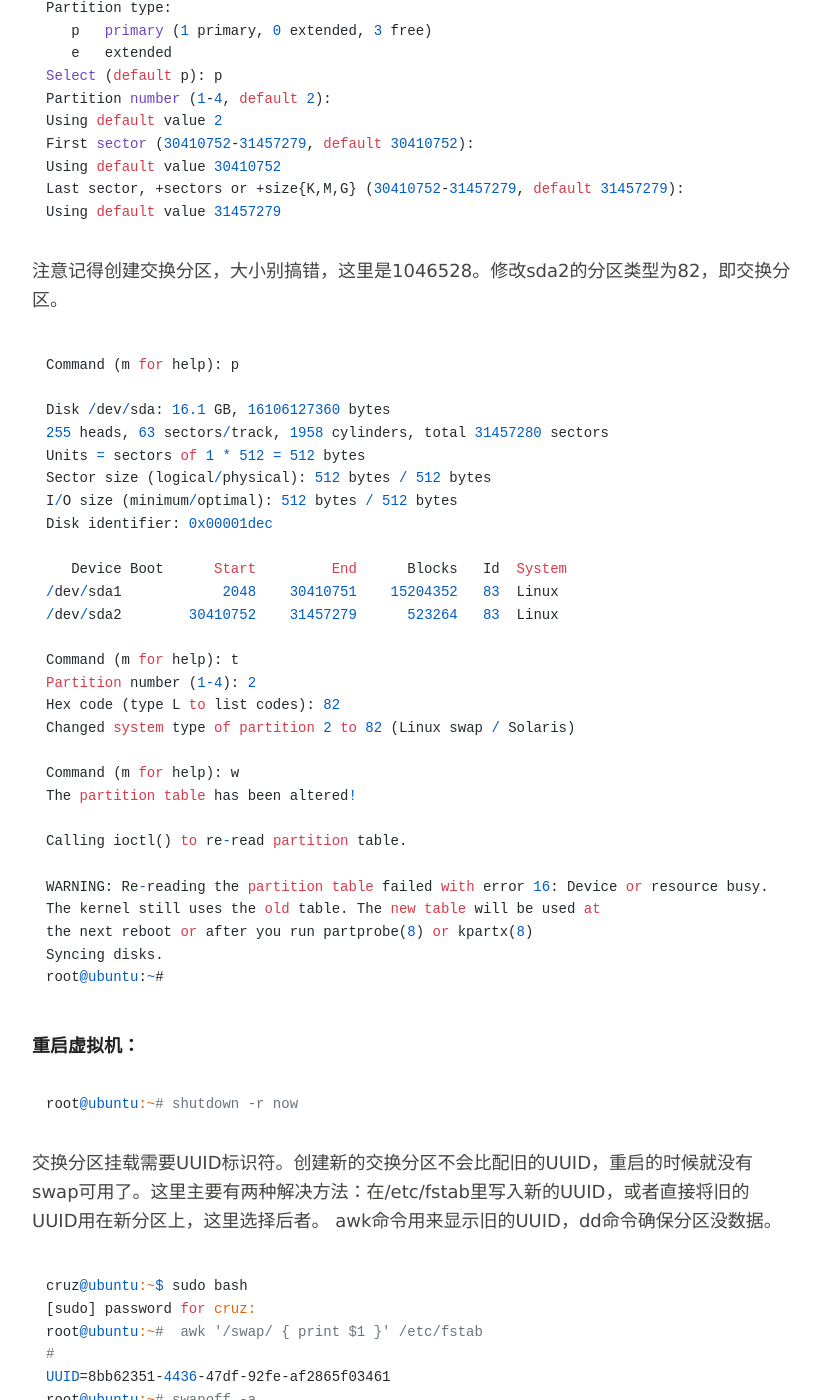
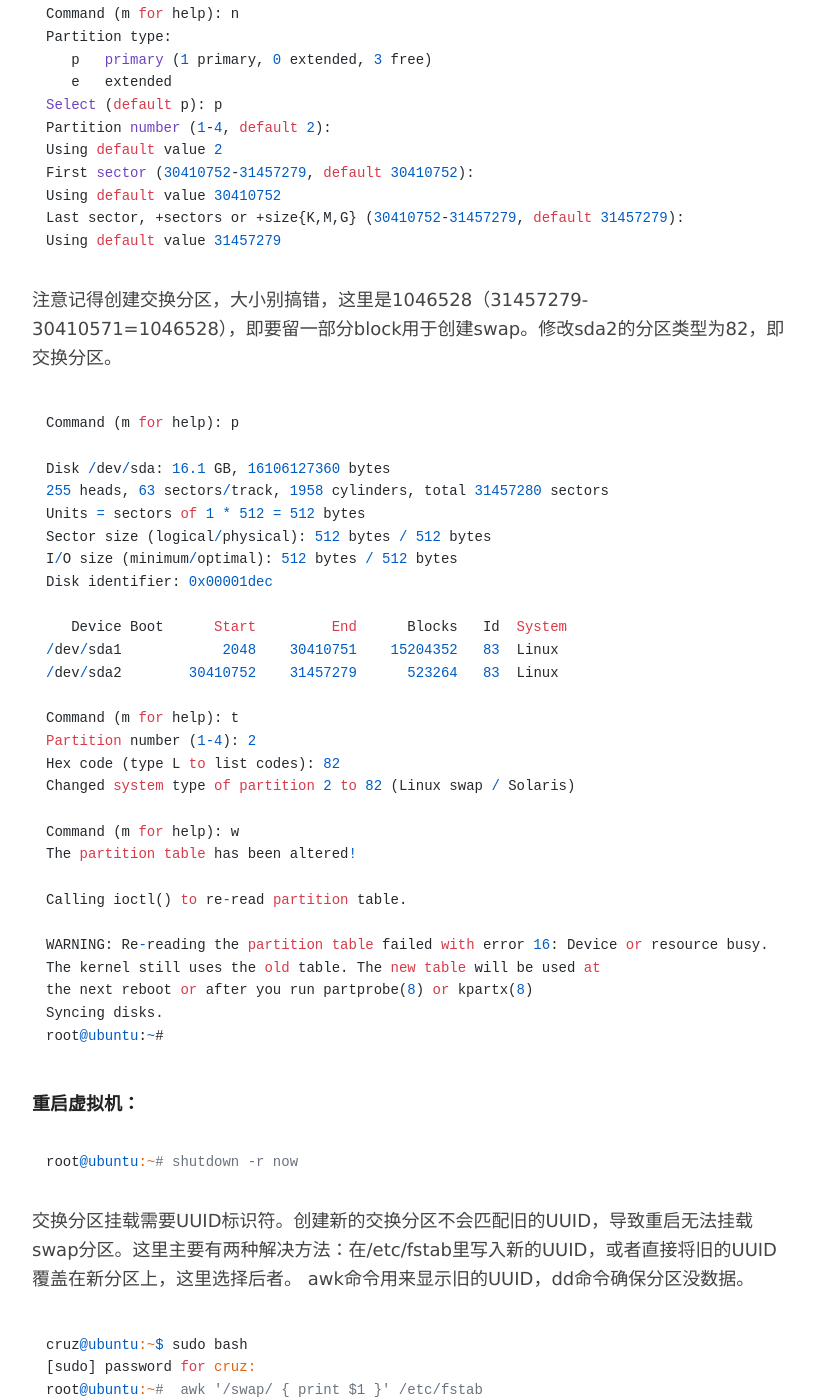
Before and after one commit to imcczy/imcczy.github.io, a Jekyll site: the page built from _posts/2014-12-07-how-to-expand-the-root-filesystem-in-vmware.md, in a window 1280 px wide and 1400 px high, scrolled down 3170 px. Shown: the whole window, without its empty margins (228-1048 px from the left). Built offline with Jekyll 4.4.1, drawn with Linux system fonts in a browser that asks for light colours; nearby versions of some CDN libraries; Markdown is read by kramdown in place of the engine named in the settings; comment, search, counter and statistics services are not loaded; some of the changed text lies outside the part shown.

Commit message:
2015-7-15-modify

````diff
--- a/_posts/2014-12-07-how-to-expand-the-root-filesystem-in-vmware.md
+++ b/_posts/2014-12-07-how-to-expand-the-root-filesystem-in-vmware.md
@@ -49,7 +49,7 @@ Device Boot      Start         End      Blocks   Id  System
 root@ubuntu:~#
 ```
 
-记住上面显示的交换分区大小（Blocks的数目），这里就是1046528。如果交换分区和根目录不在一个磁盘(比如/dev/sdb），就不要记了。在本文，交换分区在/dev/sda，需要重新设置。
+记住上面显示的交换分区大小（Blocks的数目），这里就是1046528。如果交换分区和根目录不在一个磁盘(比如/dev/sdb），就不要记了。在本文，交换分区在/dev/sda，需要重新分区。
 
 ####先关闭linux：
 
@@ -142,7 +142,7 @@ Last sector, +sectors or +size{K,M,G} (30410752-31457279, default 31457279):
 Using default value 31457279
 ```
 
-注意记得创建交换分区，大小别搞错，这里是1046528。修改sda2的分区类型为82，即交换分区。
+注意记得创建交换分区，大小别搞错，这里是1046528（31457279-30410571=1046528），即要留一部分block用于创建swap。修改sda2的分区类型为82，即交换分区。
 
 ```bash
 Command (m for help): p
@@ -181,7 +181,7 @@ root@ubuntu:~#
 root@ubuntu:~# shutdown -r now
 ```
 
-交换分区挂载需要UUID标识符。创建新的交换分区不会比配旧的UUID，重启的时候就没有swap可用了。这里主要有两种解决方法：在/etc/fstab里写入新的UUID，或者直接将旧的UUID用在新分区上，这里选择后者。
+交换分区挂载需要UUID标识符。创建新的交换分区不会匹配旧的UUID，导致重启无法挂载swap分区。这里主要有两种解决方法：在/etc/fstab里写入新的UUID，或者直接将旧的UUID覆盖在新分区上，这里选择后者。
 awk命令用来显示旧的UUID，dd命令确保分区没数据。
 
 ```bash
````
Also changed, not shown: other parts of _posts/2014-12-07-how-to-expand-the-root-filesystem-in-vmware.md (+3 -3 lines).
